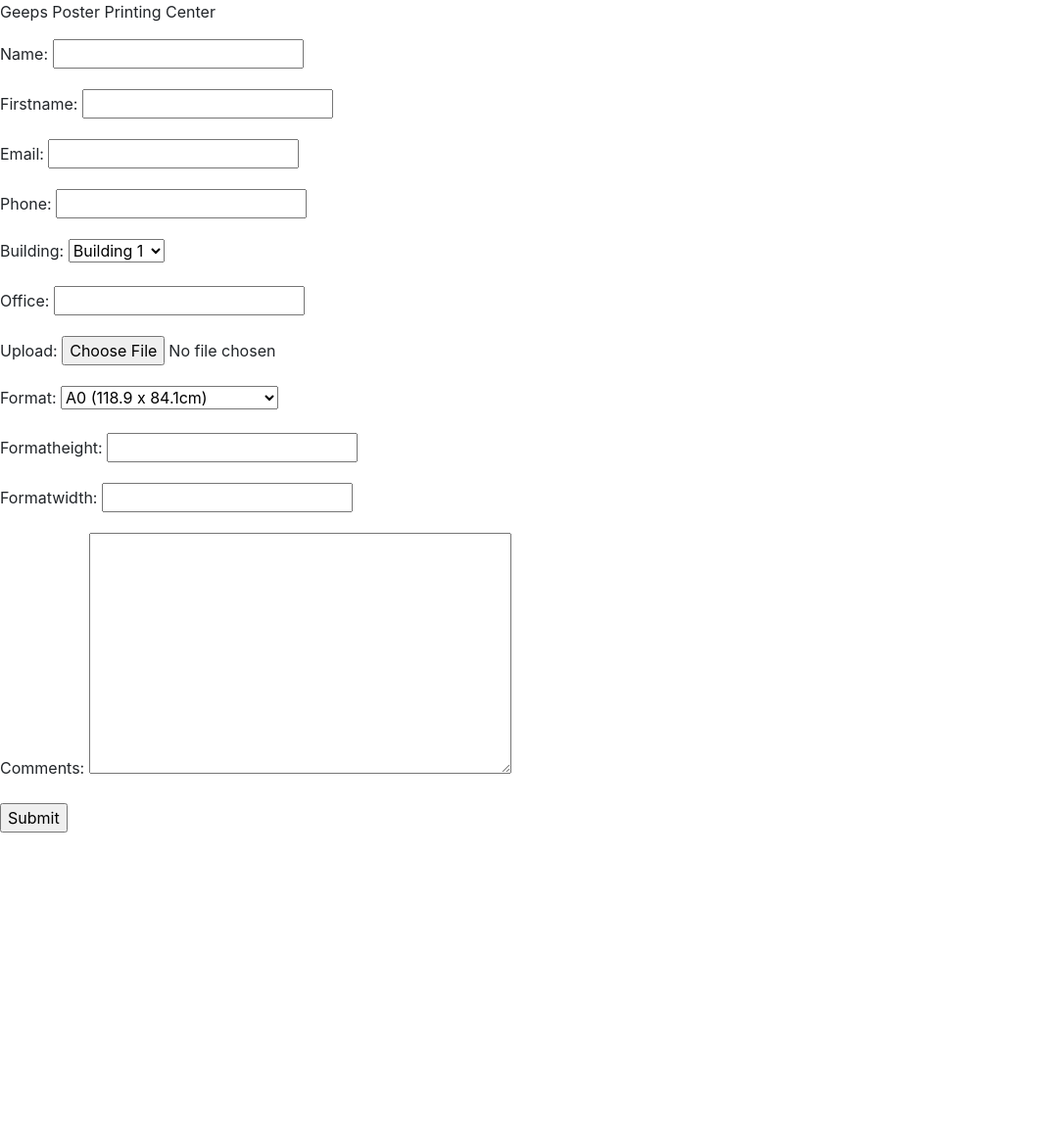
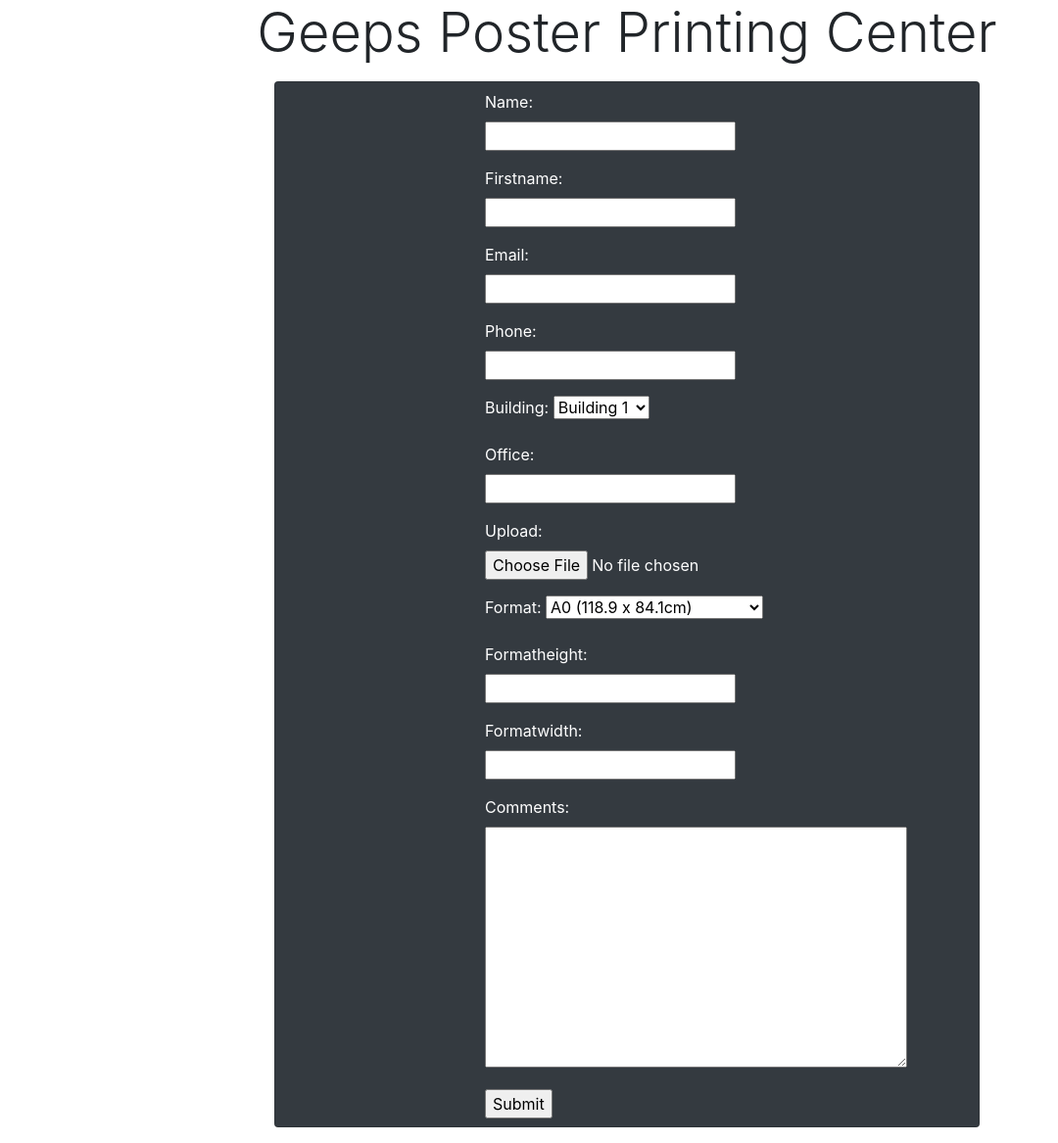
Before and after one commit to BenjaminBoutrois/gppc, a Django app: page /forms/test in a window 1280 px wide. Shown: the whole page at 98% size, without its empty margins (0-1080 px from the left). Before the commit the page ends 850 px from the top, so only its background shows below. Run offline with Django 3.2, Linux system fonts and the light colour scheme; some libraries are stand-ins or nearby versions.

Commit message:
Modification CSS

```diff
--- a/forms/static/css/style.css
+++ b/forms/static/css/style.css
@@ -1,7 +1,3 @@
-body{
-    background-color: mintcream;
-}
-
 .form{
     /* CSS pour centrer le formulaire */
 }
--- a/forms/templates/forms/gppc-form.html
+++ b/forms/templates/forms/gppc-form.html
@@ -3,13 +3,14 @@
 <head>
     <meta charset="UTF-8">
     {% load static %}
+    <link rel="stylesheet" href="https://stackpath.bootstrapcdn.com/bootstrap/4.3.1/css/bootstrap.min.css" integrity="sha384-ggOyR0iXCbMQv3Xipma34MD+dH/1fQ784/j6cY/iJTQUOhcWr7x9JvoRxT2MZw1T" crossorigin="anonymous">
     <link rel="stylesheet" href="{% static "css/style.css" %}">
-    <link rel="stylesheet" href="https://stackpath.bootstrapcdn.com/bootstrap/4.3.1/css/bootstrap.min.css" integrity="sha384-ggOyR0iXCbMQv3Xipma34MD+dH/1fQ784/j6cY/iJTQUOhcWr7x9JvoRxT2MZw1T" crossorigin="anonymous">
     <title>Geeps Poster Printing Center</title>
 </head>
 <body>
-    <p>Geeps Poster Printing Center</p>
-    <div class="form-container">
+    <div class="display-4" style="text-align: center;">Geeps Poster Printing Center</div>
+    <div class="card text-white bg-dark mb-3 mx-auto mt-3" style="max-width: 45rem;">
+        <div class="container-fluid mt-2 mb-2" style="max-width: 20rem;">
             <form action="" method="post">
             {% csrf_token %}
             <div class="form">
@@ -18,6 +19,7 @@
             <input type="submit" value="Submit" />
             </form>
         </div>
+    </div>
 <script src="https://code.jquery.com/jquery-3.3.1.slim.min.js" integrity="sha384-q8i/X+965DzO0rT7abK41JStQIAqVgRVzpbzo5smXKp4YfRvH+8abtTE1Pi6jizo" crossorigin="anonymous"></script>
 <script src="https://cdnjs.cloudflare.com/ajax/libs/popper.js/1.14.7/umd/popper.min.js" integrity="sha384-UO2eT0CpHqdSJQ6hJty5KVphtPhzWj9WO1clHTMGa3JDZwrnQq4sF86dIHNDz0W1" crossorigin="anonymous"></script>
 <script src="https://stackpath.bootstrapcdn.com/bootstrap/4.3.1/js/bootstrap.min.js" integrity="sha384-JjSmVgyd0p3pXB1rRibZUAYoIIy6OrQ6VrjIEaFf/nJGzIxFDsf4x0xIM+B07jRM" crossorigin="anonymous"></script>
```
Also changed, not shown: forms/static/img/bg.jpg (added). Lines whose indentation alone changed are shown as unchanged.
